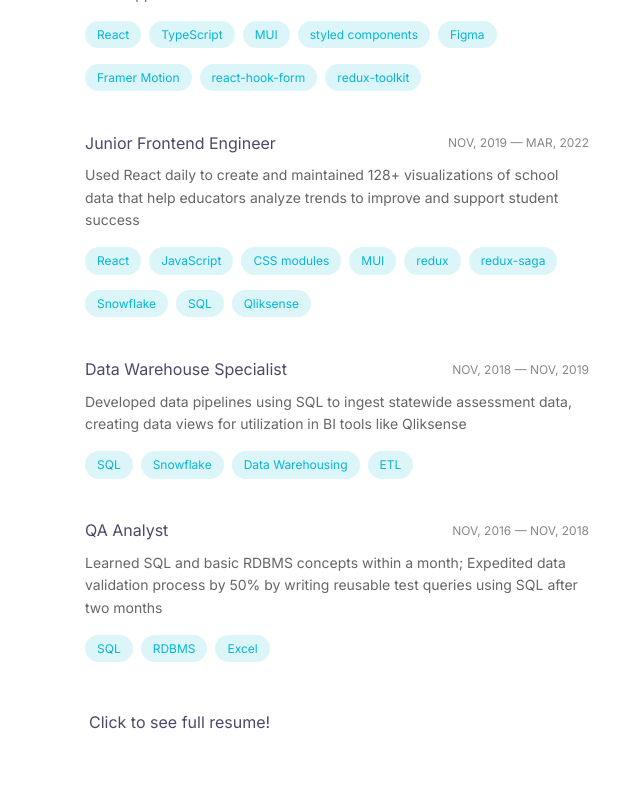
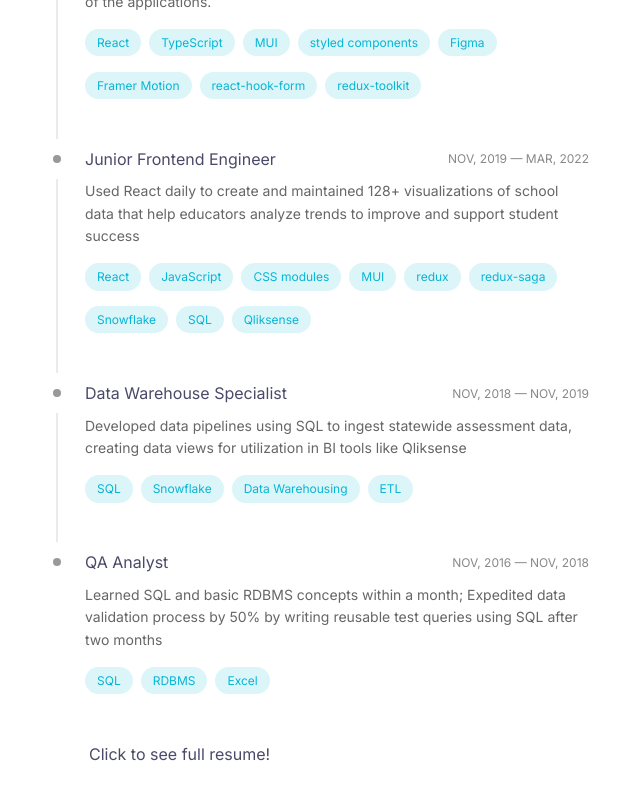
Before and after one commit to tnamdevnote/tnam.dev, a Next.js app: page / in a window 1280 px wide. Shown: the part 694-1494 px from the top of the page, without its empty margins (611-1251 px from the left). Built offline with nearby package versions, Linux system fonts and the light colour scheme.

Commit message:
style: add stepper

```diff
--- a/app/components/sections/experience.tsx
+++ b/app/components/sections/experience.tsx
@@ -26,7 +26,9 @@ function Experience() {
       </p>
       <ol>
         {EXPERIENCE.map((exp) => (
-          <li className="mt-8">
+          <>
+            <span className="relative -left-8 top-12 block h-2 w-2 rounded-full bg-accent-3"></span>
+            <li className="stepper relative mt-8 flex flex-col before:bg-accent-2">
               <Card>
                 <Card.Header title={exp.title} subheader={exp.date} />
                 <Card.Content>
@@ -44,6 +46,7 @@ function Experience() {
                 </Card.Content>
               </Card>
             </li>
+          </>
         ))}
       </ol>
       <a href="/resume.pdf" target="_blank" className="mt-10 inline-block">
--- a/app/globals.css
+++ b/app/globals.css
@@ -7,6 +7,18 @@
 }
 .active .toc-text {
   @apply text-accent-6;
+}
+
+.stepper::before {
+  content: "";
+  position: absolute;
+  top: 2rem;
+  left: calc(-1.75rem - 1px);
+  width: 2px;
+  height: 100%;
+}
+.stepper:last-child:before {
+  display: none;
 }
 
 html,
```
Lines whose indentation alone changed are shown as unchanged.
